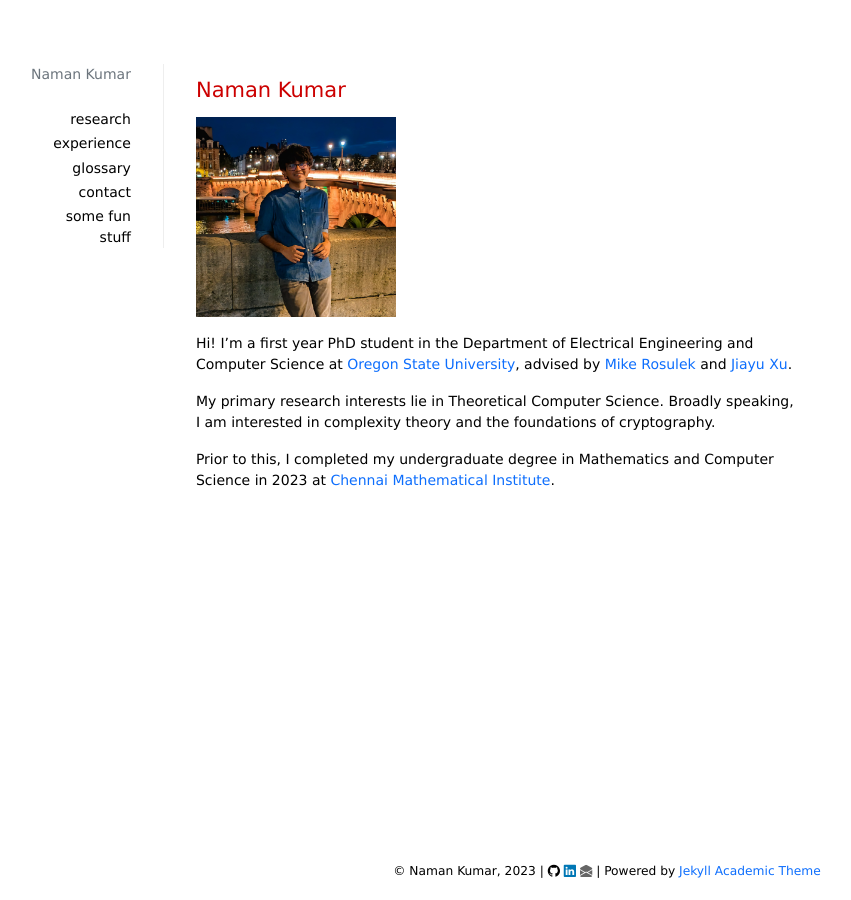
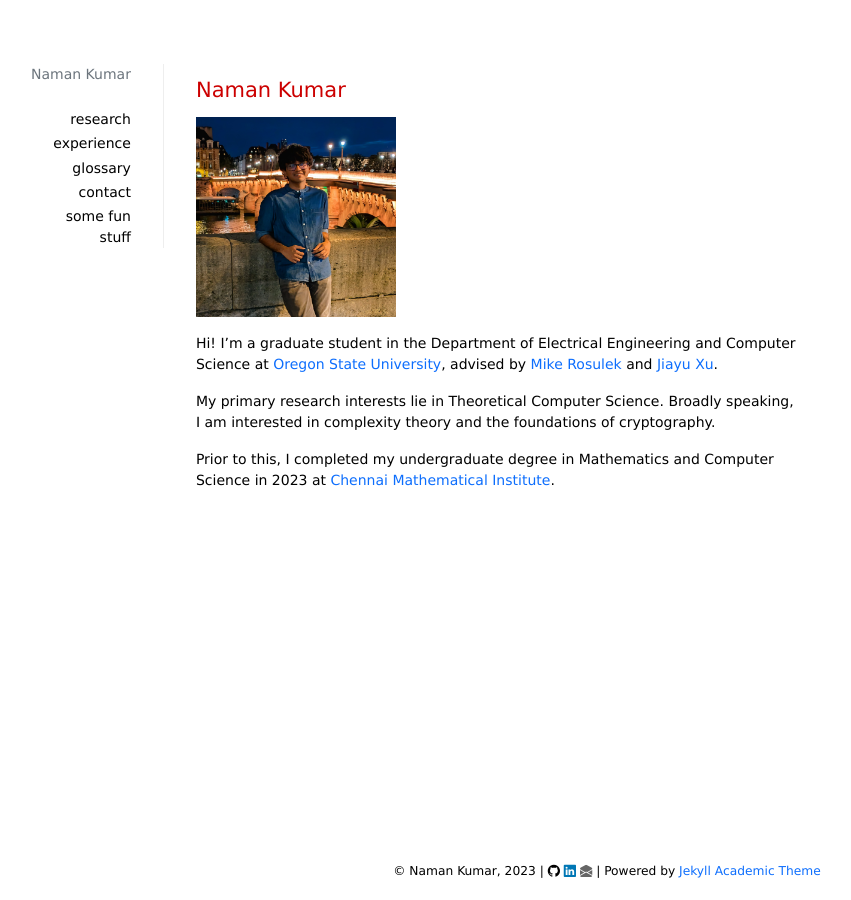
Before and after one commit to matcauthon49/matcauthon49.github.io, a Jekyll site: the page built from index.md, in a window 1280 px wide. Shown: the whole page, without its empty margins (33-884 px from the left). Built offline with Jekyll 4.4.1, drawn with Linux system fonts in a browser that asks for light colours; nearby versions of some CDN libraries; a style sheet for code colours, icons or effects is not loaded.

Commit message:
Update index.md

```diff
--- a/index.md
+++ b/index.md
@@ -16,7 +16,7 @@ layout: default
 
 <img align="left" src="./assets/pic3.jpg" alt="me" width="200"/>
 
-Hi! I'm a first year PhD student in the Department of Electrical Engineering and Computer Science at [Oregon State University](https://engineering.oregonstate.edu/EECS), advised by [Mike Rosulek](https://web.engr.oregonstate.edu/~rosulekm/) and [Jiayu Xu](https://sites.google.com/view/jiayux).
+Hi! I'm a graduate student in the Department of Electrical Engineering and Computer Science at [Oregon State University](https://engineering.oregonstate.edu/EECS), advised by [Mike Rosulek](https://web.engr.oregonstate.edu/~rosulekm/) and [Jiayu Xu](https://sites.google.com/view/jiayux).
 
 My primary research interests lie in Theoretical Computer Science. Broadly speaking, I am interested in complexity theory and the foundations of cryptography.
 
```
